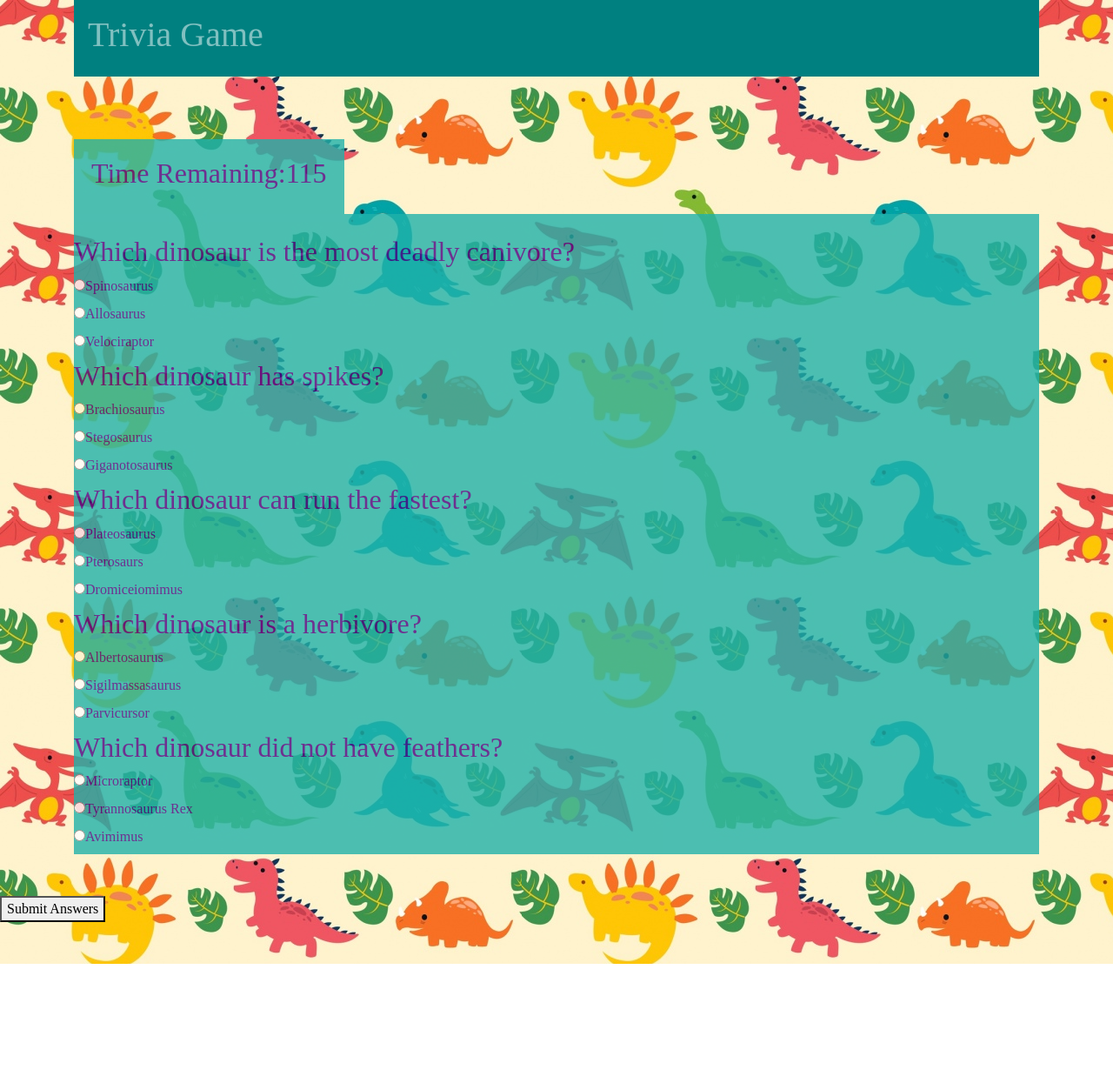
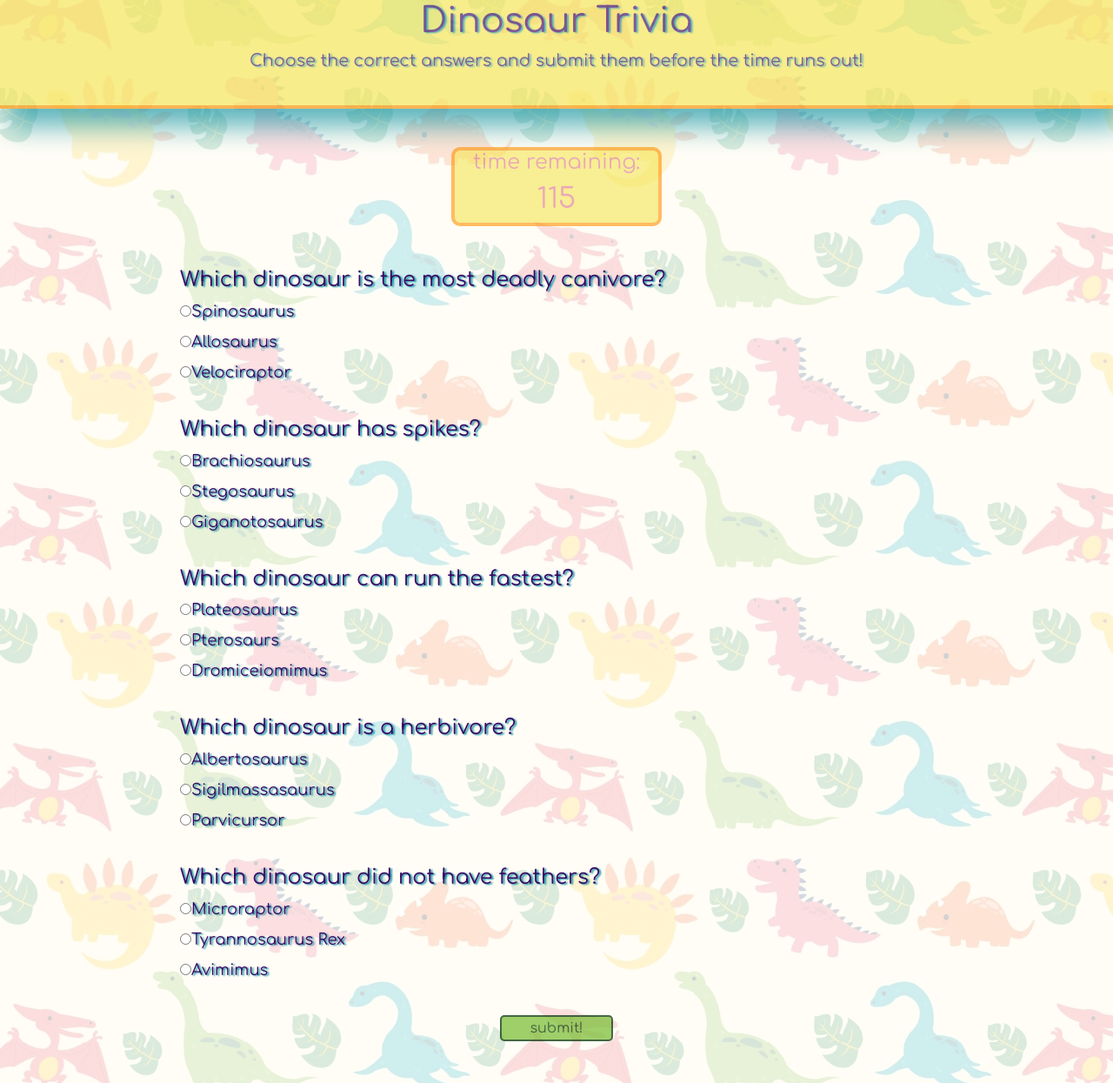
Before and after one commit to KTheodaly/TriviaGame, a plain HTML site: page index.html in a window 1280 px wide. Shown: the whole page at 87% size. Before the commit the page ends 1108 px from the top, so only its background shows below. Drawn offline with nearby package versions, Linux system fonts and the light colour scheme.

Commit message:
update styling

```diff
--- a/assets/css/style.css
+++ b/assets/css/style.css
@@ -1,19 +1,78 @@
-body {
-    font-family: 'Bree Serif', serif;
-    color: indigo;
-    background: url("../images/dinos.jpg");
+  body {
+    width: 100%;
+    height: 100%;
+    position: relative;
   }
 
-#bodyBox {
-    background-color:lightseagreen;
-    opacity: 0.8;
+  body::after {
+    content: "";
+    background: url("../images/dinos.jpg");
+    opacity: 0.19;
+    top: 0;
+    left: 0;
+    bottom: 0;
+    right: 0;
+    position: absolute;
+    z-index: -1;
+  }
+
+ .container {
+    width: 70%;
+    margin-left: 15%;
+    margin-right: 15%;
+    font-family: 'Comfortaa', cursive;
+    text-shadow:
+            2px 1px 2px rgb(1, 140, 158);
+ }
+
+#welcome {
+    text-align: center;
+    font-family: 'Comfortaa', cursive;
     display: block;
-    margin: auto;
+    opacity: .65;
+    border-bottom: 4px solid rgb(255, 145, 0);
+    box-shadow: 10px 20px 30px rgb(1, 140, 158);
+    padding-bottom: 20px;
+    margin-bottom: 20px;
+    color: rgb(60, 7, 99);
+    background-color: rgb(245, 229, 83);
+    font-size: larger;
+    text-shadow:
+            2px 1px 2px rgb(1, 140, 158);
+}
+
+#quiz {
+    color: rgb(60, 7, 99);
+}
+
+.radio {
+    font-size: large;
+}
+
+.question {
+    padding-bottom: 30px;
 }
 
 #timeLeft {
-    padding: 20px;
-    background-color: lightseagreen;
-    opacity: .8;
-    display: inline-flex;
+    text-align: center;
+    border: 4px solid rgb(255, 145, 0);
+    background-color: rgb(245, 229, 83);
+    text-shadow: none;
+    color: palevioletred;
+    width: 28%;
+    opacity: .6;
+    margin: auto;
+    border-radius: 10px;
 }
+
+#submit {
+    background-color: rgb(126, 192, 59);
+    color: rgb(7, 54, 7);
+    opacity: .75;
+    border-radius: 5px;
+    border: 2px solid rgb(7, 54, 7);
+    display: block;
+    margin-left: auto;
+    margin-right: auto;
+    width: 15%;
+}
--- a/assets/javascript/app.js
+++ b/assets/javascript/app.js
@@ -3,11 +3,11 @@
 //if right, add to correct answers
 //add a one minute timer that tallies results at 0
 //on click event to tally results for submit answers
-$(document).ready(function () {
+// $(document).ready(function () {
 
-    alert('Welcome to DINO TRIVIA! Choose the correct answers for the best score.');
+//     alert('Welcome to DINO TRIVIA! Choose the correct answers for the best score.');
 
-});
+// });
 
 //set variables
 var correct = 0;
--- a/index.html
+++ b/index.html
@@ -5,33 +5,32 @@
     <meta charset="UTF-8">
     <meta name="viewport" content="width=device-width, initial-scale=1.0">
     <meta http-equiv="X-UA-Compatible" content="ie=edge">
-    <title>Trivia Game</title>
+    <title>Dinosaur Trivia</title>
     <link rel="stylesheet" href="https://stackpath.bootstrapcdn.com/bootstrap/4.1.3/css/bootstrap.min.css" integrity="sha384-MCw98/SFnGE8fJT3GXwEOngsV7Zt27NXFoaoApmYm81iuXoPkFOJwJ8ERdknLPMO"
         crossorigin="anonymous">
     <link rel="stylesheet" type="text/css" href="./assets/css/style.css">
+    <link href="https://fonts.googleapis.com/css?family=Comfortaa" rel="stylesheet">
 </head>
 
 <body>
+    <header id="welcome">
+        <h1>Dinosaur Trivia</h1>
+        <p>Choose the correct answers and submit them before the time runs out!</p>
+    </header>
+    <div class="container">
 
-    <div class="container">
-        <nav class="navbar navbar-dark" style="background-color: teal">
-            <span class="navbar-text">
-                <h1>Trivia Game</h1>
-            </span>
-        </nav>
-        <br>
-        <br>
-        <div id="quiz">
         <br>
         <div id="timeLeft" class="object2">
-                <h2>Time Remaining:</h2>
+            <h4>time remaining:</h4>
             <div id="timer"></div>
         </div>
         <br>
-        </div>
+        <div id="quiz">
+
             <div id="bodyBox">
                 <br>
-            <h2>Which dinosaur is the most deadly canivore?</h2>
+                <div class="question">
+                    <h4>Which dinosaur is the most deadly canivore?</h4>
                     <div class="radio" id="right1">
                         <label><input type="radio" name="optradio">Spinosaurus</label>
                     </div>
@@ -40,8 +39,10 @@
                     </div>
                     <div class="radio">
                         <label><input type="radio" name="optradio3">Velociraptor</label>
-
-                <h2>Which dinosaur has spikes?</h2>
+                    </div>
+                </div>
+                <div class="question">
+                    <h4>Which dinosaur has spikes?</h4>
                     <div class="radio">
                         <label><input type="radio" name="optradio4">Brachiosaurus</label>
                     </div>
@@ -52,7 +53,8 @@
                         <label><input type="radio" name="optradio6">Giganotosaurus</label>
                     </div>
                 </div>
-            <h2>Which dinosaur can run the fastest?</h2>
+                <div class="question">
+                    <h4>Which dinosaur can run the fastest?</h4>
                     <div class="radio">
                         <label><input type="radio" name="optradio7">Plateosaurus</label>
                     </div>
@@ -62,7 +64,9 @@
                     <div class="radio" id="right3">
                         <label><input type="radio" name="optradio9">Dromiceiomimus</label>
                     </div>
-            <h2>Which dinosaur is a herbivore?</h2>
+                </div>
+                <div class="question">
+                    <h4>Which dinosaur is a herbivore?</h4>
                     <div class="radio" id="right4">
                         <label><input type="radio" name="optradio10">Albertosaurus</label>
                     </div>
@@ -72,8 +76,10 @@
                     <div class="radio">
                         <label><input type="radio" name="optradio12">Parvicursor</label>
                     </div>
+                </div>
+                <div class="question">
 
-            <h2>Which dinosaur did not have feathers?</h2>
+                    <h4>Which dinosaur did not have feathers?</h4>
                     <div class="radio">
                         <label><input type="radio" name="optradio13">Microraptor</label>
                     </div>
@@ -84,19 +90,17 @@
                         <label><input type="radio" name="optradio15">Avimimus</label>
                     </div>
                 </div>
+                <div>
+                    <button id="submit">submit!</button>
+                    <div id="results" class="object3">
+                    </div>
+
                 </div>
                 <br>
                 <br>
-    <div>
-        <button id="submit">Submit Answers</button>
-        <div id="results" class="object3">
             </div>
         </div>
-    <br>
-    <br>
-
-
-
+    </div>
 
     <script src='https://code.jquery.com/jquery-3.3.1.min.js' integrity='sha256-FgpCb/KJQlLNfOu91ta32o/NMZxltwRo8QtmkMRdAu8='
         crossorigin='anonymous'></script>
```
Lines whose indentation alone changed are shown as unchanged.
